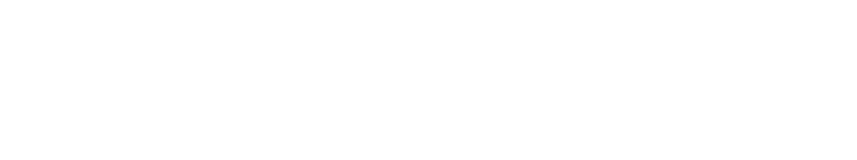
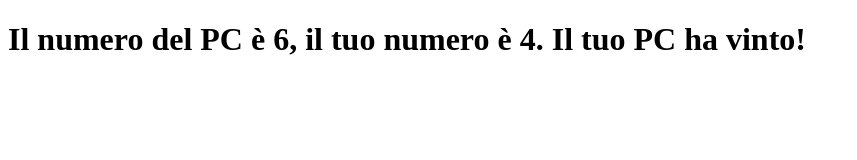
Before and after one commit to matte887/js-mail-dadi, a plain HTML site: page Dadi/index.html in a window 1280 px wide. Shown: the whole page, without its empty margins (0-857 px from the left). Drawn offline with Linux system fonts and the light colour scheme.

Commit message:
Aggiunto risultato in pagina nell'esercizio dadi

```diff
--- a/Dadi/index.html
+++ b/Dadi/index.html
@@ -7,7 +7,7 @@
     <title>Gioco dei dadi</title>
 </head>
 <body>
-
+    <h1 id="risultato"></h1>
     <script src="js/script.js" type="text/javascript"></script>
 </body>
 </html>
--- a/Dadi/js/script.js
+++ b/Dadi/js/script.js
@@ -18,3 +18,4 @@ if (pcDice > userDice) {
 }
 
 console.log(result);
+document.getElementById("risultato").innerHTML = result;
```
